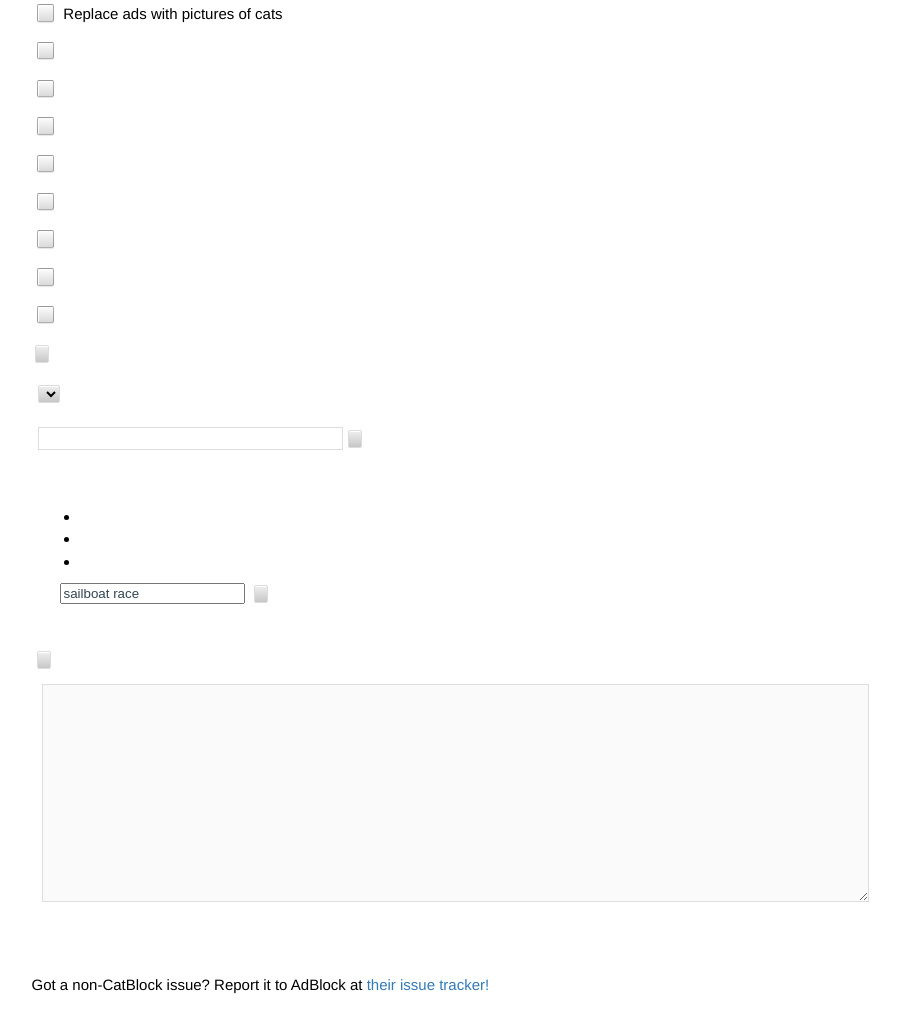
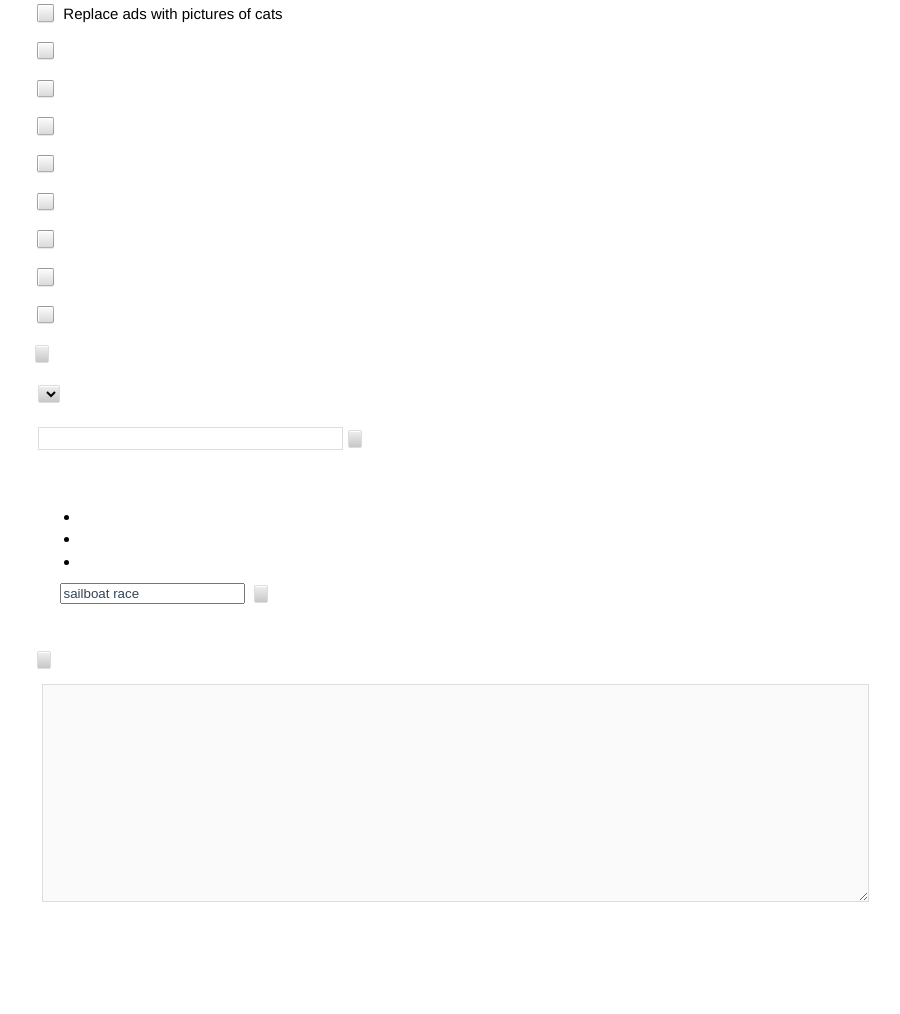
Before and after one commit to CatBlock/catblock, a browser extension: page options/index.html in a window 1280 px wide. Shown: the part 97-1111 px from the top of the page, without its empty margins (116-1016 px from the left). After the commit the page ends 1071 px from the top, so only its background shows below. Drawn offline with Linux system fonts and the light colour scheme.

Commit message:
Removing instructions for reporting a bug to AdBlock

```diff
--- a/options/index.html
+++ b/options/index.html
@@ -340,10 +340,6 @@
                     <span class='english-only'>(<span i18n='englishonly'></span>)</span>
                 </p>
                 <p>
-                    <span>Got a non-CatBlock issue? Report it to AdBlock at </span>
-                    <a href="http://getadblock.com/support">their issue tracker!</a>
-                </p>
-                <p>
                     <p i18n="debuginfo"></p>
                     <textarea id="debugInfo" rows="30" cols="60" style="display:none;"></textarea>
                 </p>
```
